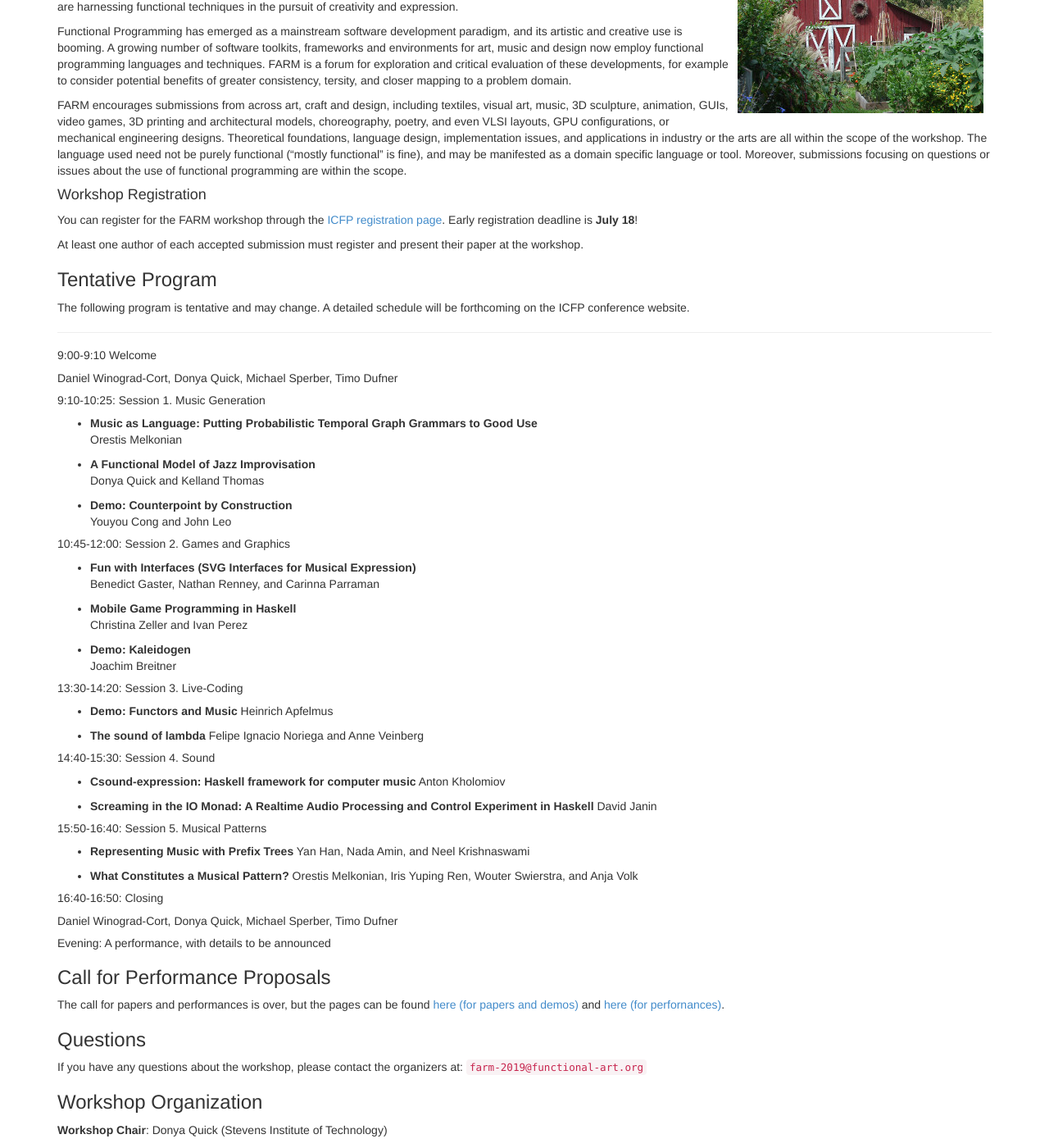
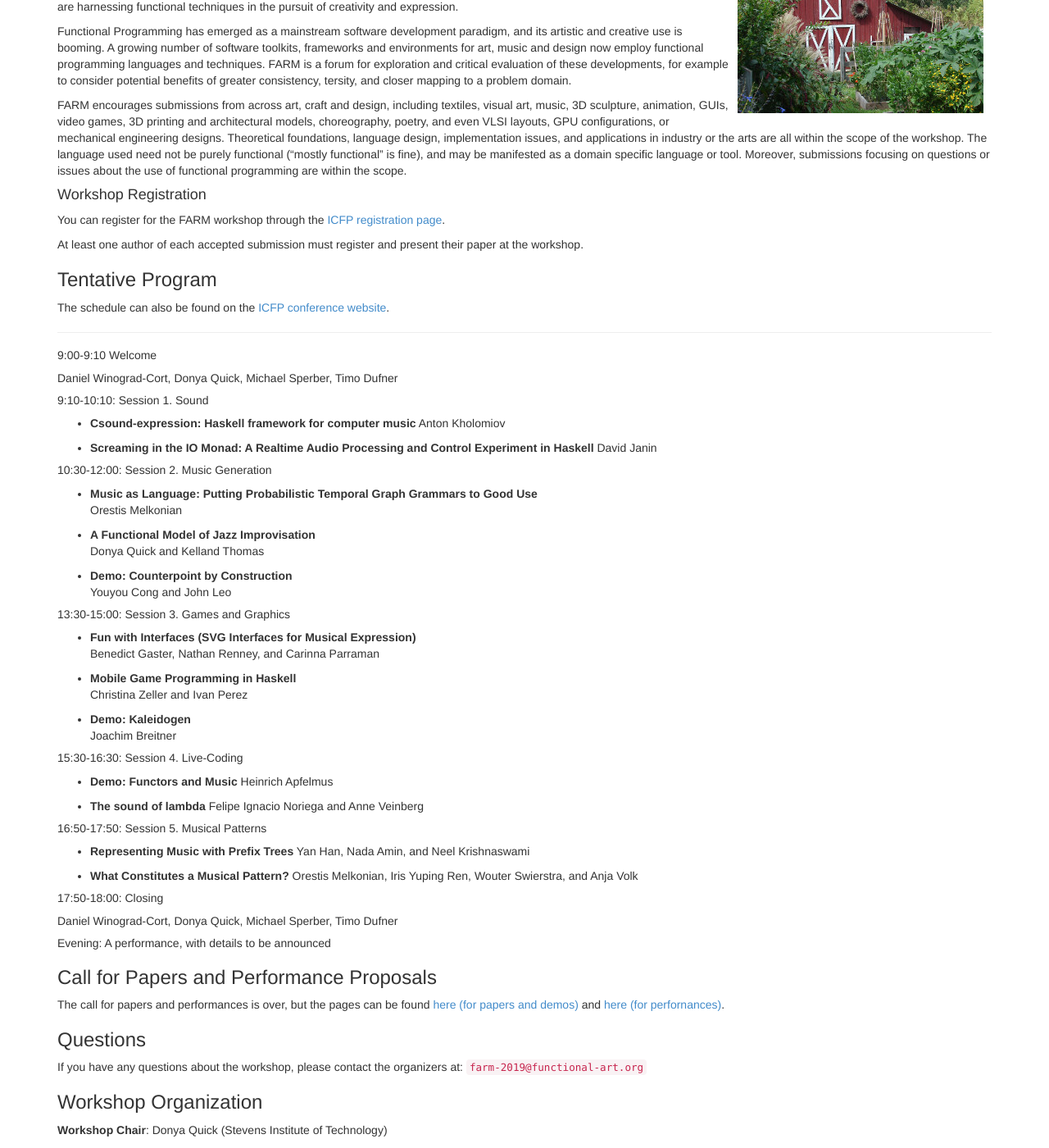
Before and after one commit to functional-art/functional-art.github.com, a Jekyll site: the page built from 2019/index.md, in a window 1280 px wide and 1400 px high, scrolled down 266 px. Shown: the whole window at 82% size. Built offline with Jekyll 4.4.1, drawn with Linux system fonts in a browser that asks for light colours; nearby versions of some CDN libraries.

Commit message:
2019 program schedule

```diff
--- a/2019/index.md
+++ b/2019/index.md
@@ -43,15 +43,14 @@ within the scope.
 You can register for the FARM workshop through
 the
 [ICFP registration page](http://icfp19.sigplan.org/attending/registration).
-Early registration deadline is **July 18**!
 
 At least one author of each accepted submission must register and present their paper at the workshop.
 
 
 ### Tentative Program
 
-The following program is tentative and may change.
-A detailed schedule will be forthcoming on the ICFP conference website.
+The schedule can also be found on the
+[ICFP conference website](https://icfp19.sigplan.org/home/farm-2019#program).
 
 -------
 
@@ -59,7 +58,15 @@ A detailed schedule will be forthcoming on the ICFP conference website.
 
   Daniel Winograd-Cort, Donya Quick, Michael Sperber, Timo Dufner
 
-##### 9:10-10:25: Session 1. Music Generation
+##### 9:10-10:10: Session 1. Sound
+
+* **Csound-expression: Haskell framework for computer music**
+  Anton Kholomiov
+
+* **Screaming in the IO Monad: A Realtime Audio Processing and Control Experiment in Haskell**
+  David Janin
+
+##### 10:30-12:00: Session 2. Music Generation
 
 * **Music as Language: Putting Probabilistic Temporal Graph Grammars to Good Use**<br/>
   Orestis Melkonian
@@ -70,7 +77,7 @@ A detailed schedule will be forthcoming on the ICFP conference website.
 * **Demo: Counterpoint by Construction**<br/>
   Youyou Cong and John Leo
 
-##### 10:45-12:00: Session 2. Games and Graphics
+##### 13:30-15:00: Session 3. Games and Graphics
 
 * **Fun with Interfaces (SVG Interfaces for Musical Expression)**<br/>
   Benedict Gaster, Nathan Renney, and Carinna Parraman
@@ -81,7 +88,7 @@ A detailed schedule will be forthcoming on the ICFP conference website.
 * **Demo: Kaleidogen**<br/>
   Joachim Breitner
 
-##### 13:30-14:20: Session 3. Live-Coding
+##### 15:30-16:30: Session 4. Live-Coding
 
 * **Demo: Functors and Music**
   Heinrich Apfelmus
@@ -89,15 +96,7 @@ A detailed schedule will be forthcoming on the ICFP conference website.
 * **The sound of lambda**
   Felipe Ignacio Noriega and Anne Veinberg
 
-##### 14:40-15:30: Session 4. Sound
-
-* **Csound-expression: Haskell framework for computer music**
-  Anton Kholomiov
-
-* **Screaming in the IO Monad: A Realtime Audio Processing and Control Experiment in Haskell**
-  David Janin
-
-##### 15:50-16:40: Session 5. Musical Patterns
+##### 16:50-17:50: Session 5. Musical Patterns
 
 * **Representing Music with Prefix Trees**
   Yan Han, Nada Amin, and Neel Krishnaswami
@@ -105,7 +104,7 @@ A detailed schedule will be forthcoming on the ICFP conference website.
 * **What Constitutes a Musical Pattern?**
   Orestis Melkonian, Iris Yuping Ren, Wouter Swierstra, and Anja Volk
 
-##### 16:40-16:50: Closing
+##### 17:50-18:00: Closing
 
   Daniel Winograd-Cort, Donya Quick, Michael Sperber, Timo Dufner
 
@@ -114,7 +113,7 @@ A detailed schedule will be forthcoming on the ICFP conference website.
 
 
 
-### Call for Performance Proposals
+### Call for Papers and Performance Proposals
 
 The call for papers and performances is over, but the pages can be found
 [here (for papers and demos)](cfp.html)
```
